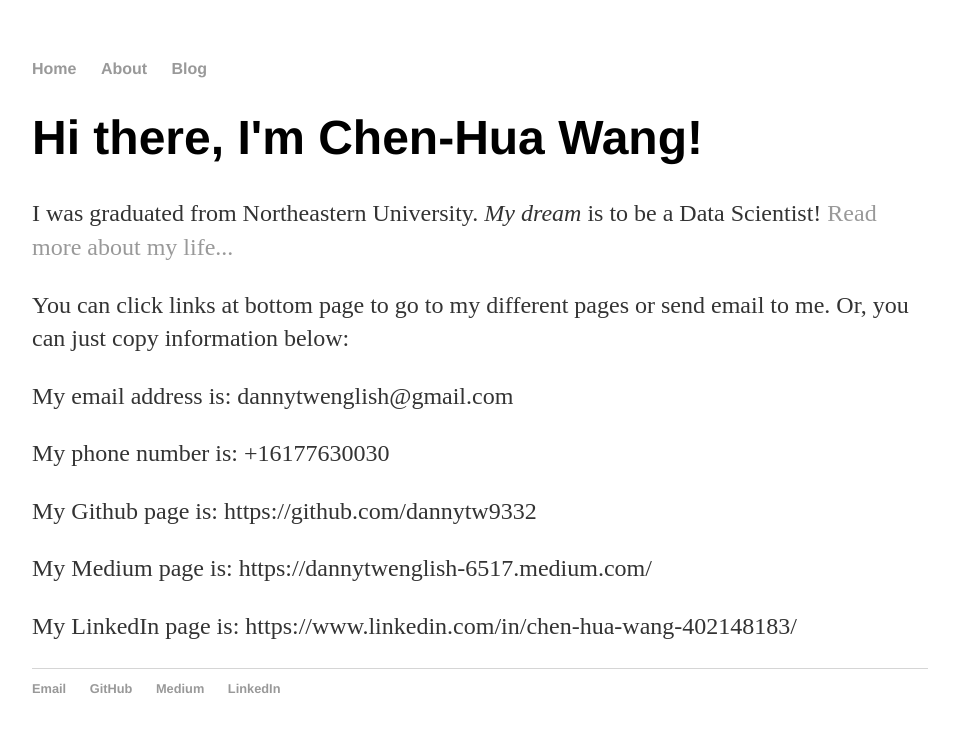
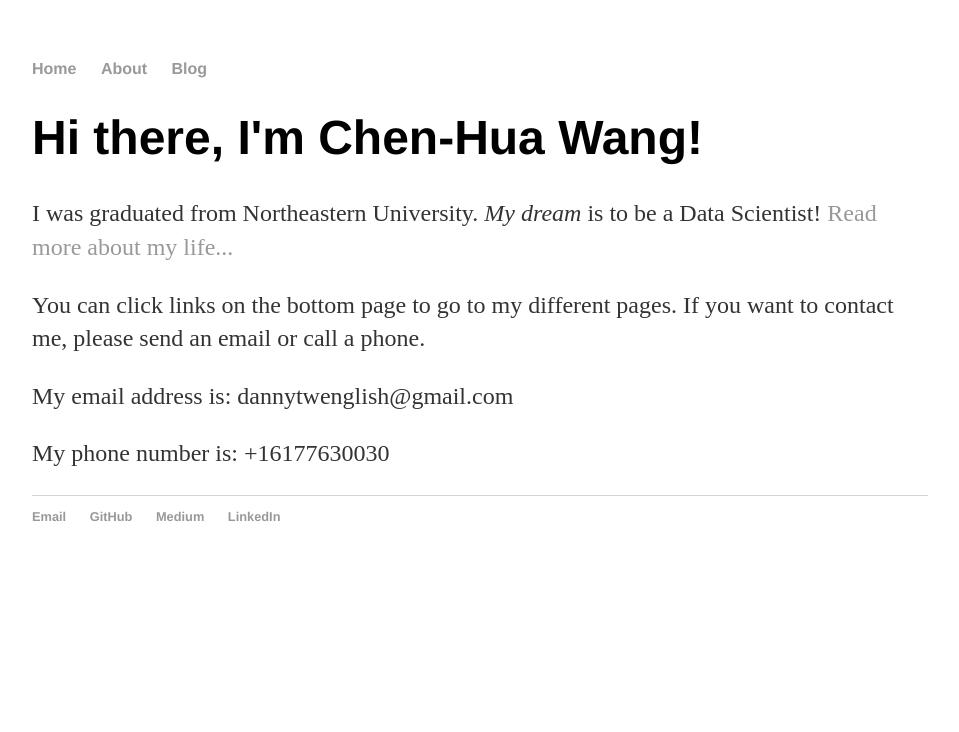
Before and after one commit to dannytw9332/dannytw9332.github.io, a Jekyll site: the page built from index.html, in a window 1280 px wide. Shown: the top 732 px of the page, without its empty margins (160-1119 px from the left). Built offline with Jekyll 4.4.1, drawn with Linux system fonts in a browser that asks for light colours; the list of posts is cut into pages by our own code.

Commit message:
Update index.html

```diff
--- a/index.html
+++ b/index.html
@@ -5,11 +5,8 @@ title: Chen-Hua Wang, Future Data Scientist
 <div class="blurb">
 	<h1>Hi there, I'm Chen-Hua Wang!</h1>
 	<p>I was graduated from Northeastern University. <em>My dream</em> is to be a Data Scientist! <a href="/about">Read more about my life...</a></p>
-	<p>You can click links at bottom page to go to my different pages or send email to me. Or, you can just copy information below:</p>
+	<p>You can click links on the bottom page to go to my different pages. If you want to contact me, please send an email or call a phone.</p>
 	<p>My email address is: dannytwenglish@gmail.com</p>
 	<p>My phone number is: +16177630030</p>
-	<p>My Github page is: https://github.com/dannytw9332</p>
-	<p>My Medium page is: https://dannytwenglish-6517.medium.com/</p>
-	<p>My LinkedIn page is: https://www.linkedin.com/in/chen-hua-wang-402148183/</p>
 
 </div><!-- /.blurb -->
```
